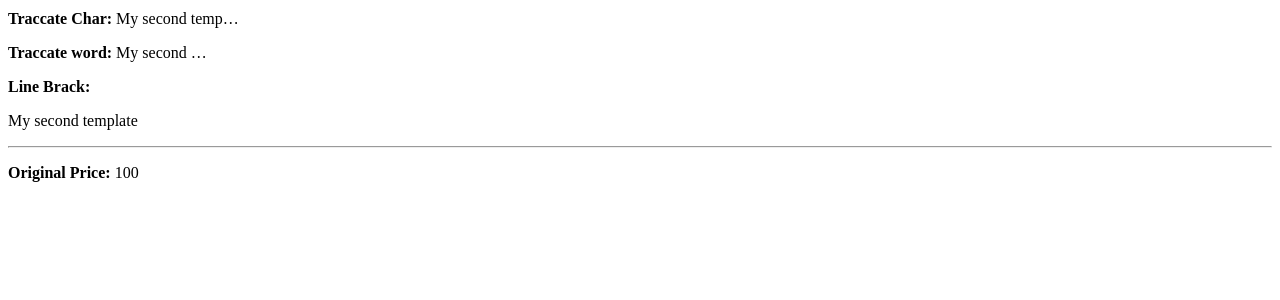
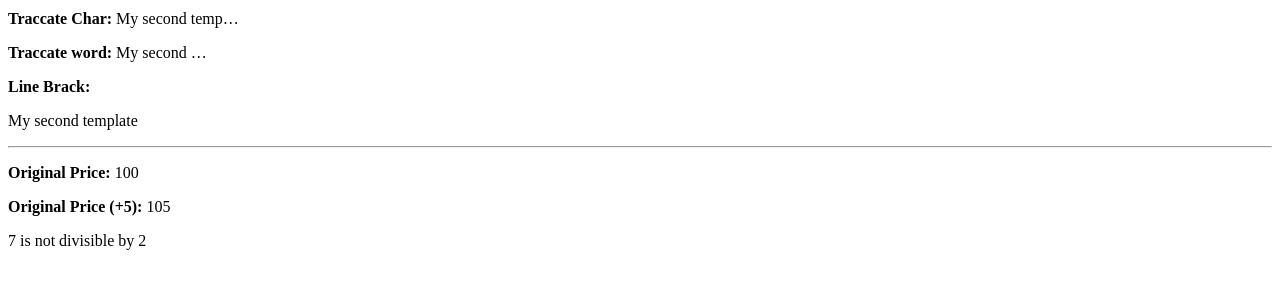
Before and after one commit to Laibadevs/djangoprojects, a Django app: page /blog/ in a window 1280 px wide. Shown: the part 176-476 px from the top of the page. Run offline with Django 5.2, Linux system fonts and the light colour scheme.

Commit message:
number filter

```diff
--- a/varabiles/blog/templates/blog/filters.html
+++ b/varabiles/blog/templates/blog/filters.html
@@ -20,5 +20,12 @@
           <hr>
            <!-- number filter page -->
           <p><b>Original Price:</b> {{ post.price }}</p>
+          <p><b>Original Price (+5):</b> {{ post.price|add:5}}</p>
+                    <!-- Divison by -->
+          {% if post.number|divisibleby:2 %}
+          <p>{{ post.number }} is divisible by 2</p>
+          {% else %}
+          <p>{{ post.number }} is not divisible by 2</p>
+          {% endif %}
 </body>
 </html>
```
